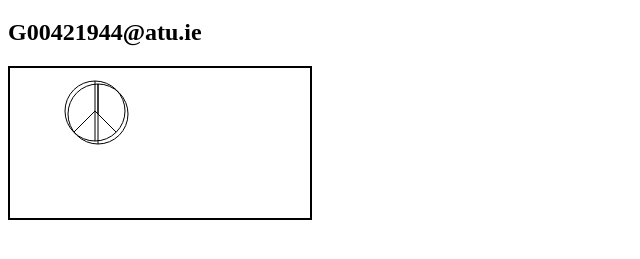
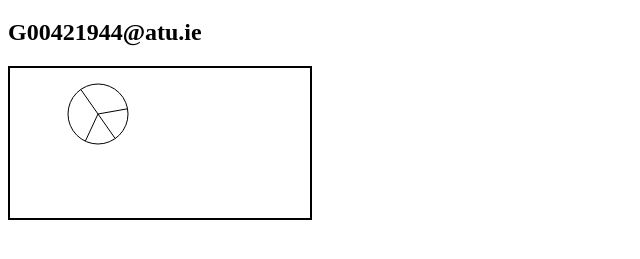
Before and after one commit to McDonaghMichael/GraphicsProgrammingLabs, a plain HTML site: page Lab 2/ball.html in a window 1280 px wide. Shown: the part 61-320 px from the top of the page, without its empty margins (0-640 px from the left). Drawn offline with Linux system fonts and the light colour scheme.

Commit message:
The symbol inside of the ball now rotates

```diff
--- a/Lab 2/ball.html
+++ b/Lab 2/ball.html
@@ -31,23 +31,71 @@
       var ctx = canvas.getContext("2d");
 
       class Ball {
-        constructor(xPosition, yPosition, xVelocity, yVelocity, radius, gravity){
+        constructor(xPosition, yPosition, xVelocity, yVelocity, radius, rotation){
           this.xPosition = xPosition;
           this.yPosition = yPosition;
           this.xVelocity = xVelocity;
           this.yVelocity = yVelocity;
           this.radius = radius;
-          this.gravity = gravity;
+          this.rotation = rotation;
         }
 
-        draw(ctx){
+        draw(ctx) {
           ctx.clearRect(0, 0, canvas.width, canvas.height);
+
           ctx.beginPath();
           ctx.arc(ball.xPosition, ball.yPosition, ball.radius, 0, 2 * Math.PI);
-          ctx.moveTo(ball.xPosition, ball.yPosition);
-          ctx.lineTo(ball.xPosition, ball.yPosition - ball.radius);
-          ctx.lineTo(ball.xPosition, ball.yPosition + ball.radius);
           ctx.stroke();
+          ctx.save();
+
+          // Everytime the ball is drawn, the peace symbol is also redrawn
+          this.drawPeaceSymbol();
+
+        }
+
+        drawPeaceSymbol(){
+
+
+            /*
+            ball.xPosition = The center of the ball's x coordinate
+            ball.yPosition = The center of the ball's y coordinate
+            ball.radius = The length of the line, we want the line to be the same length as the center to the arc
+            ball.rotation = How much we want to rotate the balk by up to 360 degree's
+            ball.rotation * (Math.PI / 180) = Converts our rotation number to radians is degrees * PI / 180
+             */
+            let xEnd = ball.xPosition + ball.radius * Math.cos(ball.rotation * (Math.PI / 180));
+            let yEnd = ball.yPosition + ball.radius * Math.sin(ball.rotation * (Math.PI / 180));
+            ctx.beginPath();
+            ctx.moveTo(ball.xPosition, ball.yPosition);
+            ctx.lineTo(xEnd, yEnd);
+            ctx.stroke();
+
+            xEnd = ball.xPosition + ball.radius * Math.cos((180 + ball.rotation) * (Math.PI / 180));
+            yEnd = ball.yPosition + ball.radius * Math.sin((180 + ball.rotation) * (Math.PI / 180));
+            ctx.beginPath();
+            ctx.moveTo(ball.xPosition, ball.yPosition);
+            ctx.lineTo(xEnd, yEnd);
+            ctx.stroke();
+
+            xEnd = ball.xPosition + ball.radius * Math.cos((60 + ball.rotation) * (Math.PI / 180));
+            yEnd = ball.yPosition + ball.radius * Math.sin((60 + ball.rotation) * (Math.PI / 180));
+            ctx.beginPath();
+            ctx.moveTo(ball.xPosition, ball.yPosition);
+            ctx.lineTo(xEnd, yEnd);
+            ctx.stroke();
+
+            xEnd = ball.xPosition + ball.radius * Math.cos((295 + ball.rotation) * (Math.PI / 180));
+            yEnd = ball.yPosition + ball.radius * Math.sin((295 + ball.rotation) * (Math.PI / 180));
+            ctx.beginPath();
+            ctx.moveTo(ball.xPosition, ball.yPosition);
+            ctx.lineTo(xEnd, yEnd);
+            ctx.stroke();
+
+            this.rotation += 1;
+
+
+
+
 
         }
 
@@ -55,16 +103,19 @@
           // When the Y Position of the Ball is more than or equal ot the edge of the border
         if(ball.yPosition >= yBorder){
           ball.yVelocity = ball.yVelocity * -1;
+            ball.rotation += 5; // Spin ball faster when it hits a border
         }
 
         // When the X Position of the Ball is more than or equal to the edge of the border
         if(ball.xPosition >= xBorder){
           ball.xVelocity = ball.xVelocity * -1;
+          ball.rotation += 5;
         }
 
         // This will check if the border of the ball has hit a Y Coordinate edge
         if(ball.yPosition <= ball.radius){
           ball.yVelocity = ball.yVelocity * -1;
+          ball.rotation += 5;
         }
 
         // This will check if the border of the ball has hit a X Coordinate edge
@@ -73,47 +124,8 @@
         }
           ball.yPosition += ball.yVelocity;
           ball.xPosition += ball.xVelocity;
+          ball.rotation += 5;
         }
-
-        drawPeaceSign() {
-          ctx.beginPath();
-          ctx.arc(ball.xPosition, ball.yPosition, ball.radius, 0, Math.PI * 2);
-          ctx.stroke();
-
-          ctx.beginPath();
-          ctx.moveTo(ball.xPosition, ball.yPosition - ball.radius);
-          ctx.lineTo(ball.xPosition, ball.yPosition);
-          ctx.stroke();
-
-          ctx.beginPath();
-          ctx.moveTo(ball.xPosition, ball.yPosition + ball.radius);
-          ctx.lineTo(ball.xPosition, ball.yPosition);
-          ctx.stroke();
-
-          // Draw the two diagonal lines
-          // Polar coordinates for -45 degrees (bottom left)
-          let angle1 = (3 * Math.PI) / 4;
-          let x1 = ball.xPosition + ball.radius * Math.cos(angle1);
-          let y1 = ball.yPosition + ball.radius * Math.sin(angle1);
-
-          // Polar coordinates for -135 degrees (bottom right)
-          let angle2 = (1 * Math.PI) / 4;
-          let x2 = ball.xPosition + ball.radius * Math.cos(angle2);
-          let y2 = ball.yPosition + ball.radius * Math.sin(angle2);
-
-          // Draw left diagonal line
-          ctx.beginPath();
-          ctx.moveTo(ball.xPosition, ball.yPosition); // Start at center of ball
-          ctx.lineTo(x1, y1); // Move to left diagonal end
-          ctx.stroke();
-
-          // Draw right diagonal line
-          ctx.beginPath();
-          ctx.moveTo(ball.xPosition, ball.yPosition); // Start at center of ball
-          ctx.lineTo(x2, y2); // Move to right diagonal end
-          ctx.stroke();
-        }
-
       }
 
       var ball = new Ball(40,40,3,3,30,0);
@@ -124,7 +136,6 @@
       function repeatme() {
         ball.draw(ctx);
         ball.move();
-        ball.drawPeaceSign();
         window.requestAnimationFrame(repeatme);
       }
 
```
